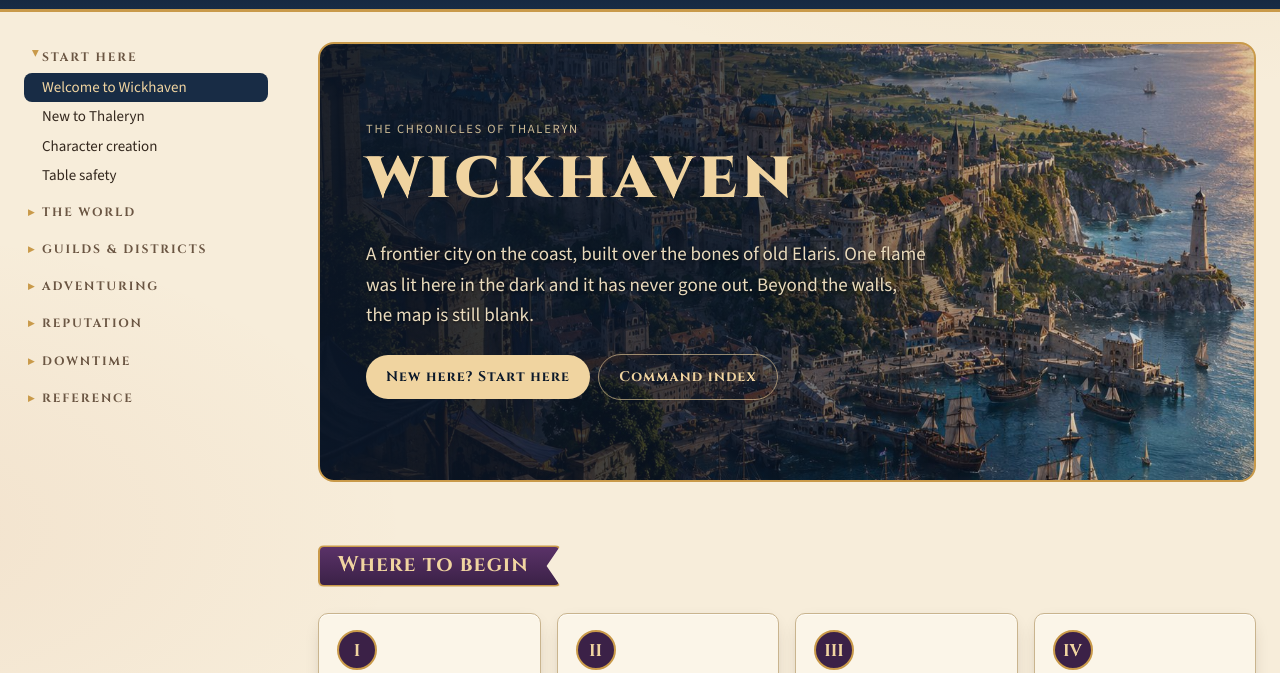
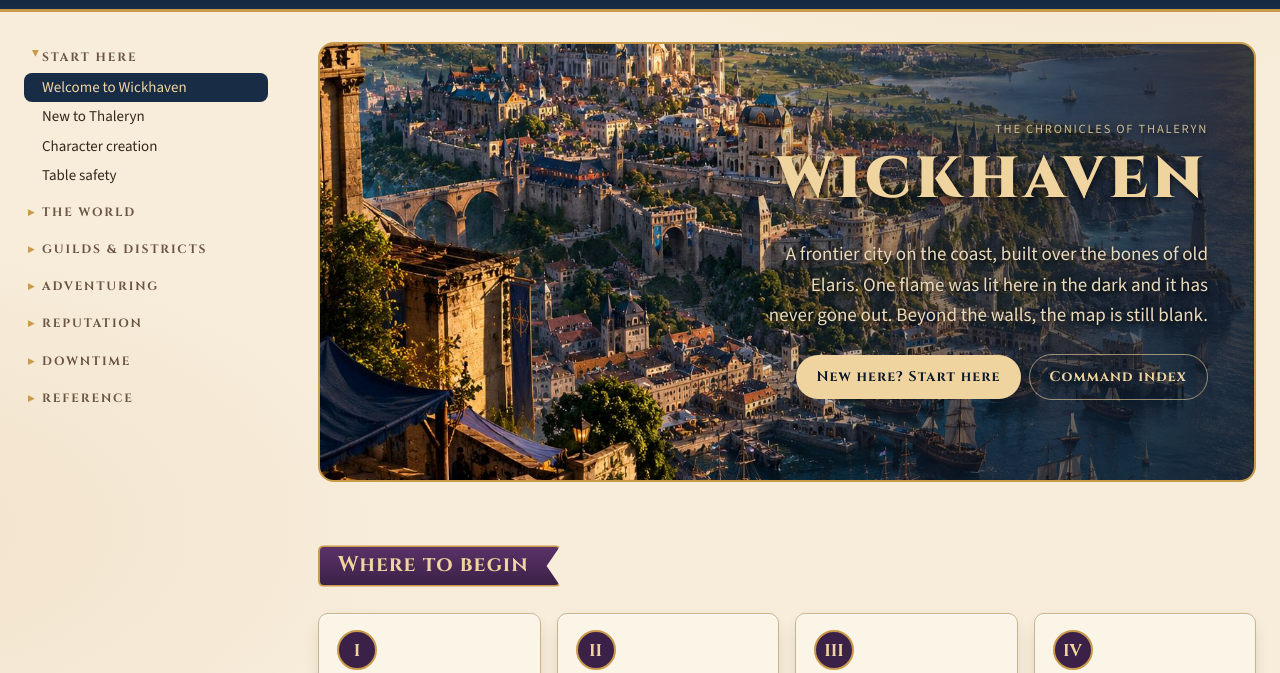
Before and after one commit to straberiwine74/wickhaven-ledger-github, a website: page docs/index.html in a window 1280 px wide. Shown: the part 66-739 px from the top of the page. Drawn offline with nearby package versions, Linux system fonts and the light colour scheme.

Commit message:
fix: right-align the home hero text and lighten its shadow
Co-Authored-By: Claude Opus 5.5 <noreply@anthropic.com>
Claude-Session: https://claude.ai/code/session_01QknLtHmSVY8v2CwwxLceLx

```diff
--- a/docs/wiki.css
+++ b/docs/wiki.css
@@ -124,9 +124,11 @@ tr:nth-child(even) td{background:rgba(239,225,196,.4)}
 .btn.gold{background:var(--gold);color:var(--night)}
 .btn.ghost{border:1px solid rgba(240,212,160,.6);color:var(--gold)}
 
-.hero.photo{padding:70px 46px;min-height:440px;display:flex;flex-direction:column;justify-content:center;
-  background:linear-gradient(90deg,rgba(11,22,38,.92) 0%,rgba(11,22,38,.7) 45%,rgba(11,22,38,.15) 80%),url(img/wickhaven.jpg) center 62%/cover}
-.hero.photo p{text-shadow:0 1px 3px rgba(0,0,0,.6)}
+.hero.photo{padding:70px 46px;min-height:440px;display:flex;flex-direction:column;justify-content:center;align-items:flex-end;text-align:right;
+  background:linear-gradient(270deg,rgba(11,22,38,.82) 0%,rgba(11,22,38,.5) 30%,rgba(11,22,38,0) 58%),url(img/wickhaven.jpg) center 62%/cover}
+.hero.photo p{max-width:440px;text-shadow:0 1px 4px rgba(0,0,0,.8)}
+.hero.photo h1,.hero.photo .crumbs{text-shadow:0 2px 6px rgba(0,0,0,.7)}
+.hero.photo .btn{margin:4px 0 4px 8px}
 .map-fig{margin:18px 0;border:3px solid var(--gold-deep);border-radius:12px;overflow:hidden;box-shadow:0 14px 30px -16px rgba(0,0,0,.6);background:var(--vellum)}
 .map-fig img{display:block;width:100%;height:auto}
 .map-fig figcaption{font-size:13px;font-style:italic;color:var(--ink-soft);padding:6px 14px}
@@ -178,7 +180,7 @@ tr:nth-child(even) td{background:rgba(239,225,196,.4)}
   .search{margin-left:0}
   .g3,.g4{grid-template-columns:repeat(2,minmax(0,1fr))}
   .split{grid-template-columns:1fr}
-  .hero{padding:34px 22px 140px}.hero.photo{padding:40px 22px;min-height:380px}
+  .hero{padding:34px 22px 140px}.hero.photo{padding:40px 22px;min-height:380px;align-items:flex-start;text-align:left;background:linear-gradient(180deg,rgba(11,22,38,.25),rgba(11,22,38,.85)),url(img/wickhaven.jpg) center 62%/cover}.hero.photo .btn{margin:4px 8px 4px 0}
   .banner{flex-direction:column;align-items:flex-start;padding:24px}
 }
 @media (max-width:600px){
```
